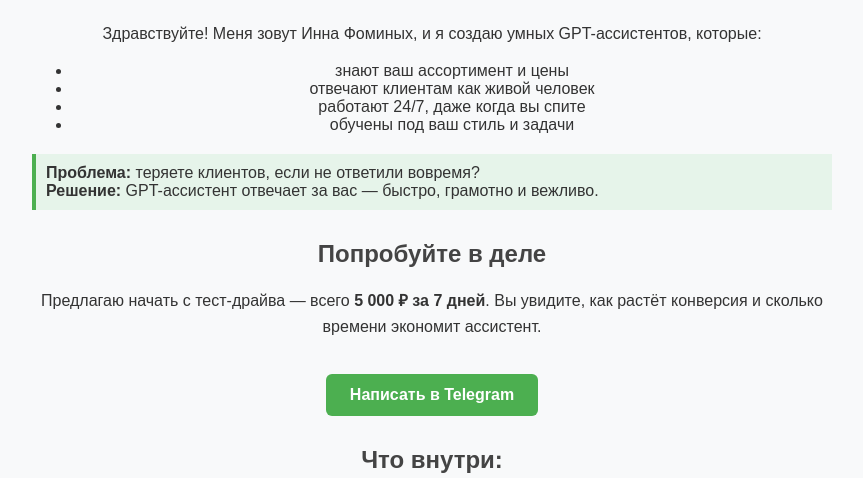
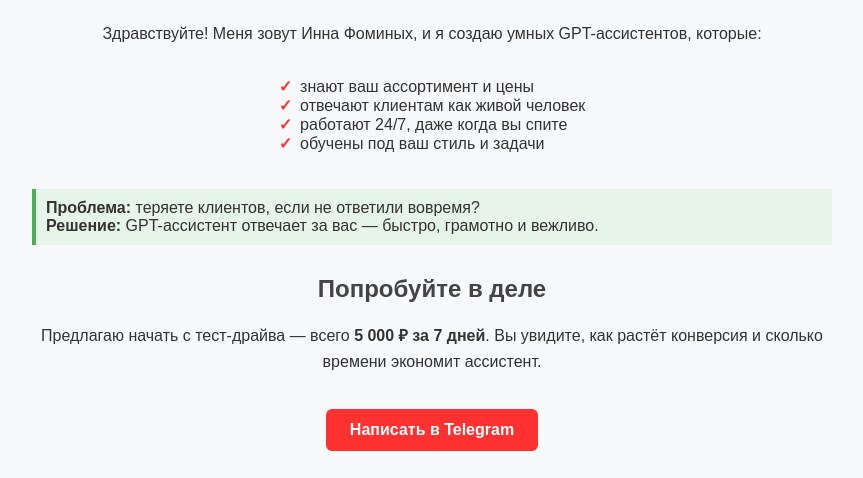
Before and after one commit to FomInn-jpg/gpt-landing, a plain HTML site: page index.html in a window 1280 px wide. Shown: the part 317-795 px from the top of the page, without its empty margins (208-1071 px from the left). Drawn offline with Linux system fonts and the light colour scheme.

Commit message:
Update index.html

```diff
--- a/index.html
+++ b/index.html
@@ -7,16 +7,52 @@
   <title>GPT-Ассистент для Авито</title>
   <style>
     body { font-family: sans-serif; margin: 0; padding: 0; background: #f8f9fa; color: #333; }
-    .container { max-width: 800px; margin: auto; padding: 40px 20px; text-align: center; }
+    .container { max-width: 800px; margin: auto; padding: 40px 20px; text-align: center; animation: fadeIn 1.2s ease-in-out; }
     h1 { font-size: 2.2em; color: #000; margin-top: 20px; }
     h2 { margin-top: 30px; color: #444; }
     p { line-height: 1.6; margin-bottom: 15px; }
     .highlight { background: #e6f4ea; padding: 10px; border-left: 4px solid #4caf50; margin: 20px 0; text-align: left; }
-    .button, .form-button { display: inline-block; padding: 12px 24px; background: #4caf50; color: #fff; text-decoration: none; border-radius: 6px; margin-top: 20px; font-weight: bold; }
+    .button, .form-button {
+      display: inline-block;
+      padding: 12px 24px;
+      background: #FF3131;
+      color: #fff;
+      text-decoration: none;
+      border-radius: 6px;
+      margin-top: 20px;
+      font-weight: bold;
+      transition: background 0.3s ease, transform 0.2s ease;
+    }
+    .button:hover, .form-button:hover {
+      background: #cc2929;
+      transform: scale(1.05);
+    }
     footer { margin-top: 40px; font-size: 0.9em; color: #777; }
     form { margin-top: 30px; }
-    input, textarea { width: 100%; padding: 10px; margin-bottom: 10px; border: 1px solid #ccc; border-radius: 5px; }
+    input, textarea {
+      width: 100%;
+      padding: 10px;
+      margin-bottom: 10px;
+      border: 1px solid #ccc;
+      border-radius: 5px;
+    }
     img.logo { max-width: 150px; margin-bottom: 20px; }
+    ul {
+      list-style: none;
+      padding-left: 0;
+      text-align: left;
+      display: inline-block;
+    }
+    ul li::before {
+      content: '\2713';
+      color: #FF3131;
+      font-weight: bold;
+      margin-right: 8px;
+    }
+    @keyframes fadeIn {
+      from { opacity: 0; transform: translateY(20px); }
+      to { opacity: 1; transform: translateY(0); }
+    }
   </style>
 </head>
 <body>
```
